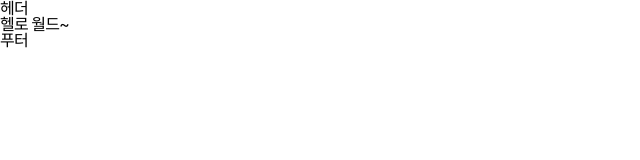
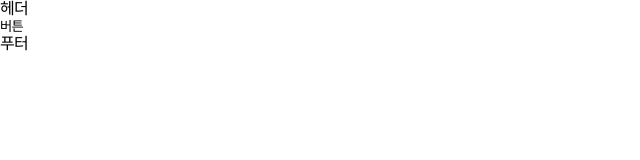
Before and after one commit to yhnb3/reusable_box, a React (Create React App) app: page / in a window 1280 px wide. Shown: the top 160 px of the page, without its empty margins (0-640 px from the left). Built offline with nearby package versions, Linux system fonts and the light colour scheme.

Commit message:
Feat : 컨텍스트 api 사용해보기

```diff
--- /dev/null
+++ b/src/components/Toggle/index.tsx
@@ -0,0 +1,43 @@
+import { createContext, ReactNode, useCallback, useContext, useMemo, useState } from 'react'
+
+interface IProps {
+  children: ReactNode
+}
+
+const ToggleContext = createContext({ on: false, toggle: () => {} })
+
+const Toggle = ({ children }: IProps) => {
+  const [on, setOn] = useState(false)
+  const toggle = useCallback(
+    () =>
+      setOn((prev) => {
+        console.log(prev)
+        return !prev
+      }),
+    [setOn]
+  )
+  const value = useMemo(() => ({ on, toggle }), [on, toggle])
+
+  return <ToggleContext.Provider value={value}>{children}</ToggleContext.Provider>
+}
+
+const useToggleContext = () => {
+  const context = useContext(ToggleContext)
+  if (!context) {
+    throw new Error('컨텍스트 없어요')
+  }
+  return context
+}
+
+const Button = () => {
+  const { toggle } = useToggleContext()
+  return (
+    <button type='button' onClick={toggle}>
+      버튼
+    </button>
+  )
+}
+
+Toggle.Button = Button
+
+export default Toggle
--- /dev/null
+++ b/src/components/index.ts
@@ -0,0 +1 @@
+export { default as Toggle } from './Toggle'
--- a/src/routes/Home/index.tsx
+++ b/src/routes/Home/index.tsx
@@ -1,5 +1,13 @@
+import { Toggle } from '../../components'
+
 const Home = () => {
-  return <div>헬로 월드~</div>
+  return (
+    <div>
+      <Toggle>
+        <Toggle.Button />
+      </Toggle>
+    </div>
+  )
 }
 
 export default Home
```
